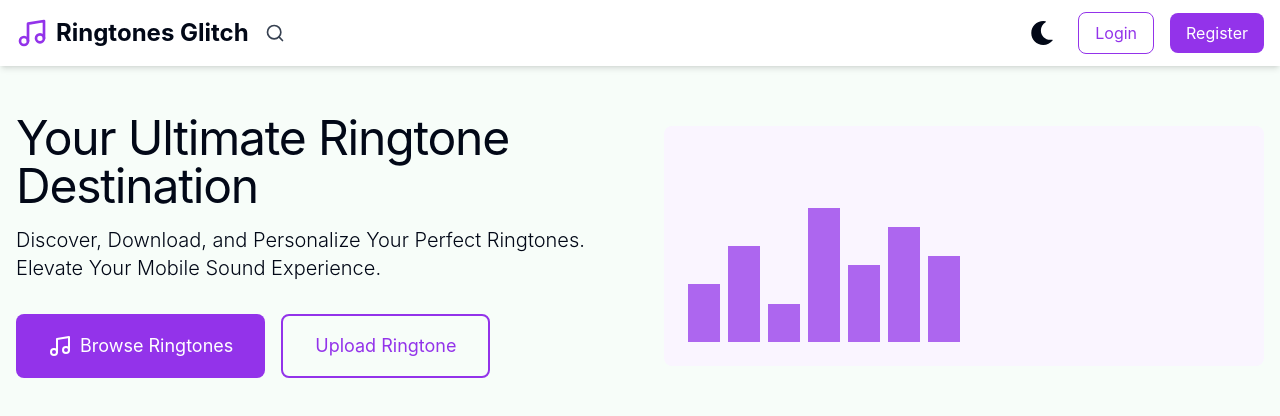
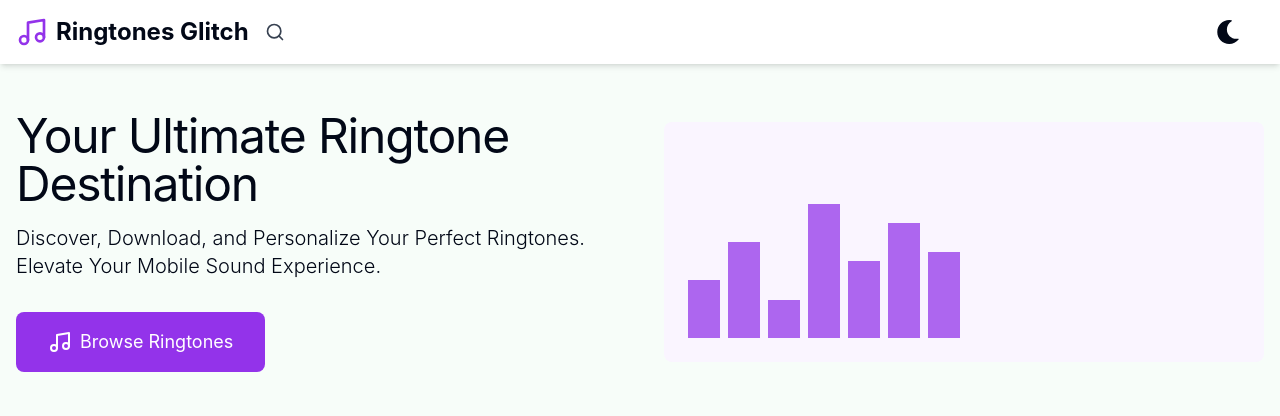
Before and after one commit to sand33psm/Tones-Galaxy-Frontend, a Next.js app: page / in a window 1280 px wide. Shown: the top 416 px of the page. Built offline with nearby package versions, Linux system fonts and the light colour scheme.

Commit message:
remove upload, register, login feature temporarily

```diff
--- a/src/app/page.js
+++ b/src/app/page.js
@@ -26,10 +26,9 @@ const HomePage = () => {
                   <Music className="mr-2" />
                   Browse Ringtones
                 </Link>
-                <Link href={'/upload'} className="px-8 py-4 border-2 border-purple-600 text-purple-600 rounded-lg hover:bg-purple-50 text-lg flex items-center justify-center md:justify-start space-x-2 dark:text-white">
-                  {/* <Download className="mr-2" /> */}
+                {/* <Link href={'/upload'} className="px-8 py-4 border-2 border-purple-600 text-purple-600 rounded-lg hover:bg-purple-50 text-lg flex items-center justify-center md:justify-start space-x-2 dark:text-white">
                   Upload Ringtone
-                </Link>
+                </Link> */}
               </div>
             </div>
           </div>
--- a/src/components/MobileMenu/MobileMenu.jsx
+++ b/src/components/MobileMenu/MobileMenu.jsx
@@ -29,7 +29,7 @@ function MobileMenu() {
   return (
     <div className="relative md:hidden">
       {/* Menu Toggle Button */}
-      <button
+      {/* <button
         className="p-2 rounded-md text-gray-700 dark:text-gray-200 bg-gray-100 dark:bg-gray-800 hover:bg-gray-200 dark:hover:bg-gray-700 transition focus:outline-none"
         onClick={() => setIsMenuOpen(!isMenuOpen)}
         aria-label="Toggle Menu"
@@ -37,7 +37,7 @@ function MobileMenu() {
         aria-controls="mobile-menu"
       >
         {isMenuOpen ? <X className="w-6 h-6" /> : <Menu className="w-6 h-6" />}
-      </button>
+      </button> */}
 
       {/* Mobile Menu Dropdown */}
       {isMenuOpen && (
--- a/src/components/Navbar/Navbar.jsx
+++ b/src/components/Navbar/Navbar.jsx
@@ -45,18 +45,18 @@ function Navbar() {
           <ThemeToggle />
           {/* Login/Register Buttons */}
           <div className="hidden md:flex items-center space-x-4">
-            <Link
+            {/* <Link
               href="/auth/login"
               className="px-4 py-2 border border-purple-600 text-purple-600 rounded-lg hover:bg-purple-600 hover:text-white transition-colors"
             >
               Login
-            </Link>
-            <Link
+            </Link> */}
+            {/* <Link
               href="/auth/register"
               className="px-4 py-2 bg-purple-600 text-white rounded-lg hover:bg-purple-700 transition-colors"
             >
               Register
-            </Link>
+            </Link> */}
           </div>
           {/* Mobile Menu for smaller screens */}
           <MobileMenu />
```
